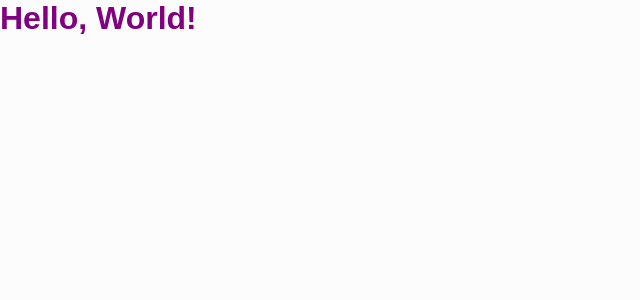
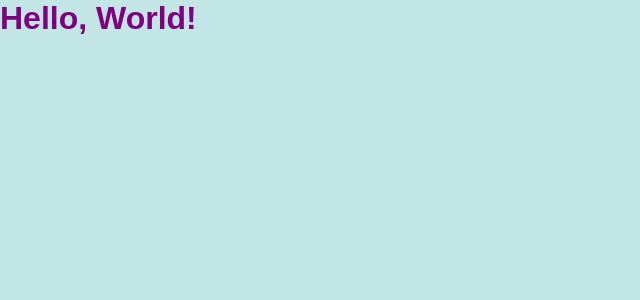
Before and after one commit to trybrito/memento, a React (Create React App) app: page / in a window 1280 px wide. Shown: the top 300 px of the page, without its empty margins (0-640 px from the left). Built offline with nearby package versions, Linux system fonts and the light colour scheme; the HTML template or start-up script is replaced by a standard one.

Commit message:
style: update global styles

```diff
--- a/src/styles/global.scss
+++ b/src/styles/global.scss
@@ -4,9 +4,25 @@
   box-sizing: border-box;
 }
 
-body {
+body,
+button,
+input,
+textarea {
   font-family: "Sora", sans-serif;
   font-weight: 500;
-  background-color: $secondary-bg-color;
+}
+
+body {
+  --webkit-font-smooth: antialiased;
+
+  background-color: $primary-bg-color;
   color: $primary-text-color;
 }
+
+button {
+  display: flex;
+  justify-content: center;
+  align-items: center;
+  padding: 0.375rem 0.625rem;
+  border: 0;
+}
```
